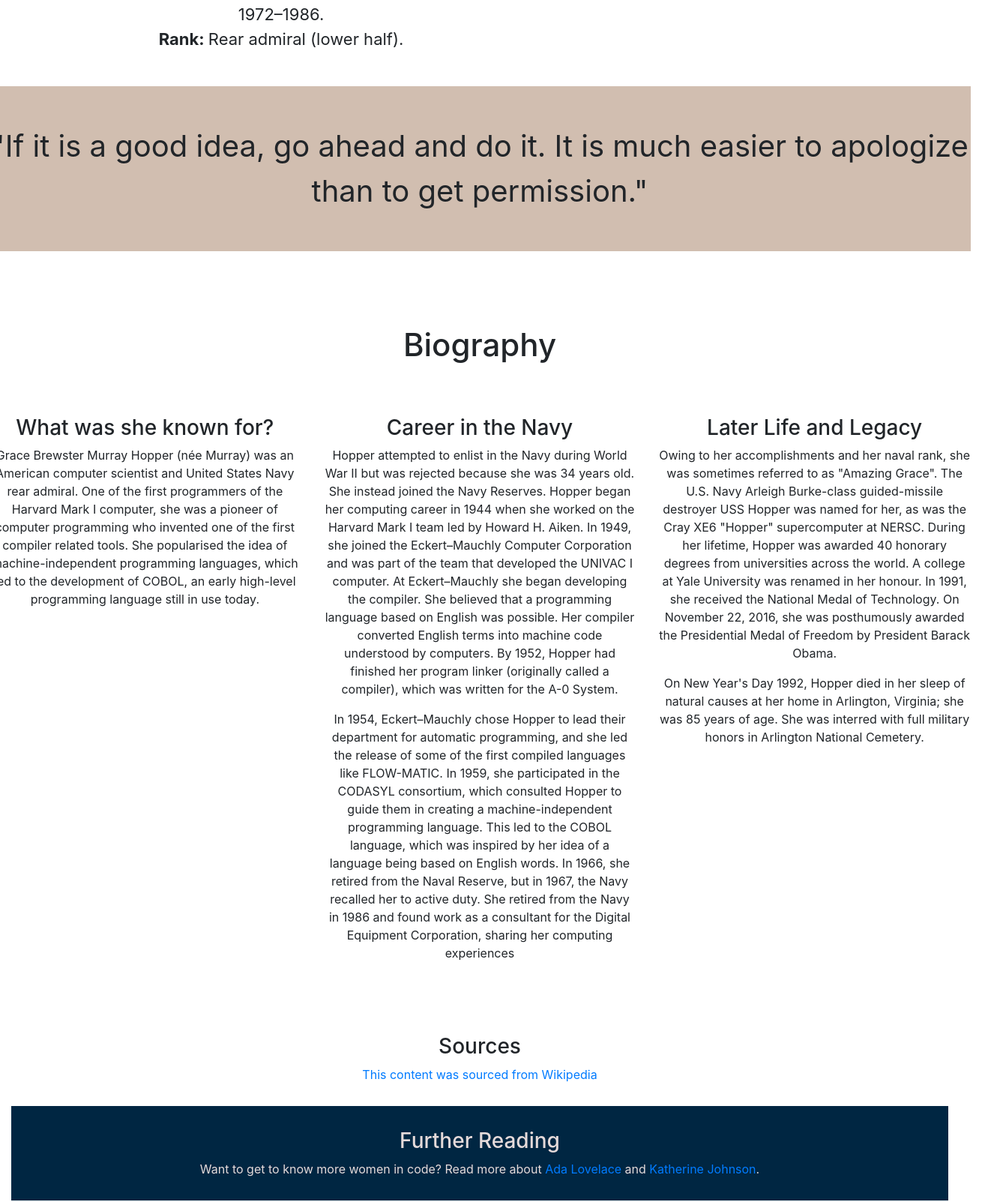
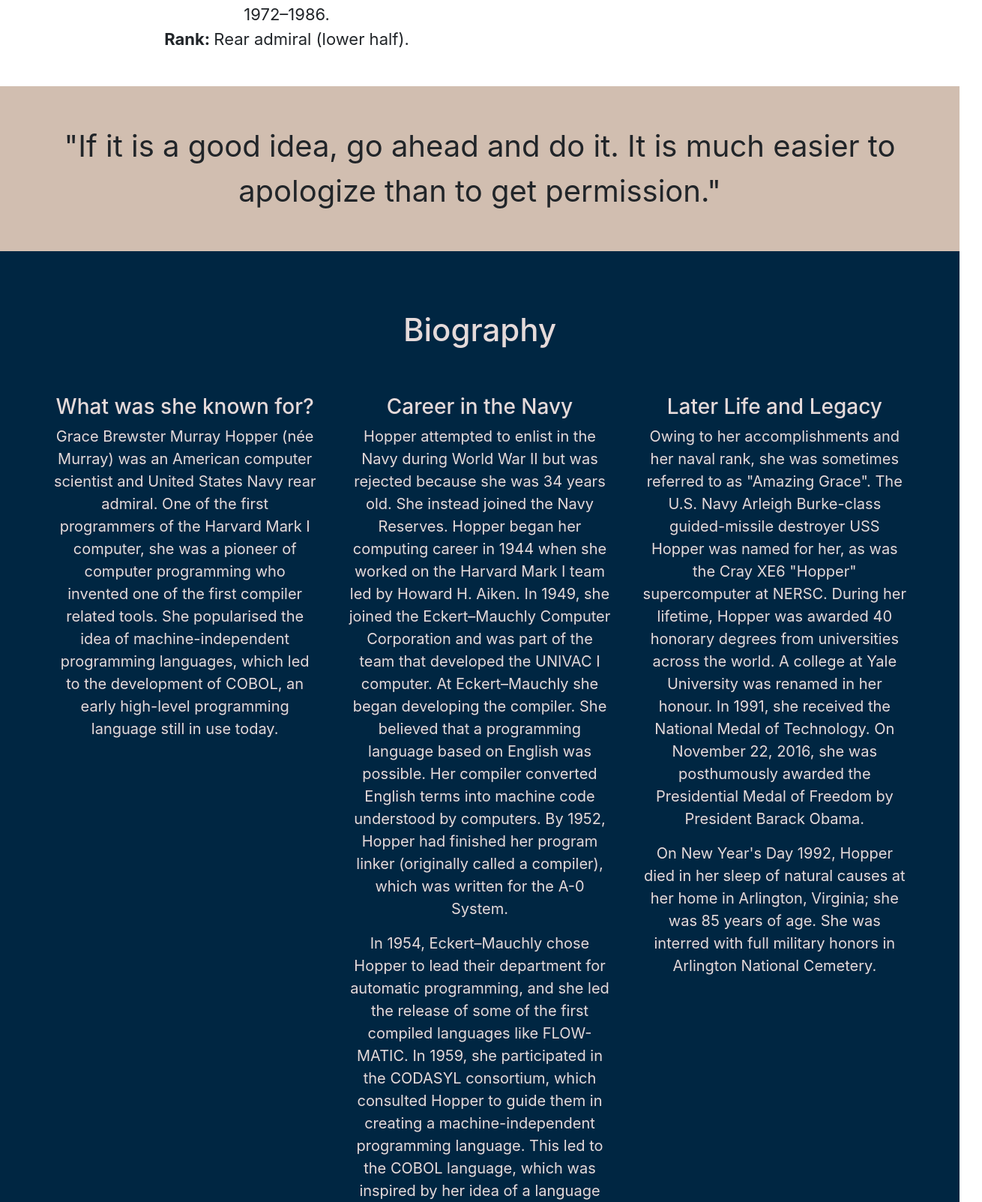
Before and after one commit to ellenmacpherson/biography-bootstrap, a plain HTML site: page grace-hopper.html in a window 1280 px wide. Shown: the part 981-2584 px from the top of the page at 75% size, 1310 px wide, since content can reach past the window. Drawn offline with nearby package versions, Linux system fonts and the light colour scheme.

Commit message:
addd and removed a scrollbar for overspill of long bio section

```diff
--- a/css/grace-hopper.css
+++ b/css/grace-hopper.css
@@ -1,6 +1,11 @@
 body {
   margin: 0;
+  width: 100%;
+}
+
+.row {
   max-width: 100%;
+  margin: 0;
 }
 
 .navbar {
@@ -16,7 +21,7 @@ body {
 
 
 a.nav-link {
-  padding: 20px 0;
+  padding: 20px 0px;
 }
 
 .jumbotron .row:before {
@@ -39,7 +44,7 @@ a.nav-link {
   background-size: cover;
   background-position: center;
   padding-top: 100px;
-  border-radius: 0
+  border-radius: 0;
   max-width: 100%;
   z-index: 5;
 }
@@ -58,14 +63,20 @@ small {
   font-size: 42px;
 }
 
+h2 {
+  width: 100%;
+}
+
 #key-facts {
   font-size: 22px;
   z-index: 5;
   list-style: none;
+
 }
 
 #key-facts ul li {
   list-style: none;
+  display: block;
 }
 
  h2 {
@@ -81,7 +92,9 @@ small {
 }
 
 .bio-header {
-  padding: 30px 0 60px 0;
+  padding: 30px 0px 60px 0px;
+  margin: 0 auto;
+  max-width: 100%;
 }
 
 
@@ -93,7 +106,7 @@ small {
 .blockquote {
   font-size: 52px;
   vertical-align: middle;
-  padding: 30px;
+  padding: 30px 0px;
 }
 
 .blockquote-1 {
@@ -101,32 +114,49 @@ small {
   margin-top: 80px;
 }
 
-#blockquote-bio {
+.blockquote {
   background-color: #D1BEB0;
   margin: 0 auto;
   width: 100%;
+  text-align: center
 }
 
 #blockquote-bio {
   font-size: 40px;
-  padding: 50px 0;
+  padding: 50px 0px;
+  width: 90%;
+  margin: 0;
 }
 
 #long-bio {
-  padding: 50px 0;
-  margin-top: 20px;
+  padding: 50px;
+  margin-top: 20px 0;
+  width: 100%;
+  background-color: #002642;
+  color: #e5dada;
+  font-size: 20px;
+
+}
+
+.bio-sections {
+  padding: 0px 20px;
 }
 
 footer {
-  width: 100%;
+  max-width: 100%;
+  background-color: #002642;
+  color: #e5dada;
+  z-index: 5;
+}
+
+footer a {
+ color: rgba(132, 0, 50, 0.6);
 }
 
 #sources {
-  padding: 30px;
+  padding: 30px 0px;
 }
 
-#further-reading {
-  padding: 30px;
-  color: #e5dada;
-  background-color: #002642;
+.further-reading {
+  padding: 30px 0px;
 }
--- a/grace-hopper.html
+++ b/grace-hopper.html
@@ -12,8 +12,7 @@
 </head>
 
 <body>
-
-  <nav class="navbar navbar-expand-lg navbar-dark fixed-top">
+<nav class="navbar navbar-expand-lg navbar-dark fixed-top">
     <div class="container">
       <a class="navbar-brand" href="index.html">Women Who Code</a>
       <button class="navbar-toggler" type="button" data-toggle="collapse" data-target="#navbarNav" aria-controls="navbarNav" aria-expanded="false" aria-label="Toggle navigation">
@@ -47,7 +46,7 @@
       <div class="container text-center">
         <div class="row">
           <div class="list col-md-6">
-            <h2 class="col-md-12">Key Facts</h2>
+            <h2>Key Facts</h2>
             <ul>
               <li><strong>Born: </strong>Grace Murray Hopper, December 9, 1906, New York City, New York, U.S.</li>
               <li><strong>Nicknames: </strong>."Amazing Grace", "Grandma COBOL".</li>
@@ -63,11 +62,11 @@
     </section>
 
     <div class="row">
-      <blockquote id="blockquote-bio" class=" text-center">"If it is a good idea, go ahead and do it. It is much easier to apologize than to get permission."</blockquote>
+      <blockquote id="blockquote-bio" class="blockquote col-md-12 text-center">"If it is a good idea, go ahead and do it. It is much easier to apologize than to get permission."</blockquote>
 
       <section id="long-bio" class="container-fluid text-center">
         <div class="row">
-          <h2 class="bio-header col-md-12">Biography</h2>
+          <h2 class="bio-header">Biography</h2>
         </div>
         <div class="row">
 
@@ -103,20 +102,19 @@
 
             <p>On New Year's Day 1992, Hopper died in her sleep of natural causes at her home in Arlington, Virginia; she was 85 years of age. She was interred with full military honors in Arlington National Cemetery.<p>
           </div>
-        </div>
     </div>
     </div>
     </section>
 
   </main>
 
-  <footer class="footer col-md-12 text-center">
+  <footer class="footer container-fluid col-md-12 text-center">
     <div id="sources">
       <h3>Sources</h3>
       <a href="https://en.wikipedia.org/wiki/Grace_Hopper" rel="external">This content was sourced from Wikipedia</a>
     </div>
 
-    <div id="further-reading">
+    <div class="further-reading container-fluid">
       <h3>Further Reading</h3>
       Want to get to know more women in code? Read more about <a href="ada-lovelace.html">Ada Lovelace</a> and <a href="katherine-johnson.html">Katherine Johnson</a>.
     </div>
```
